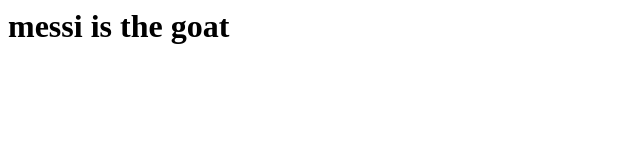
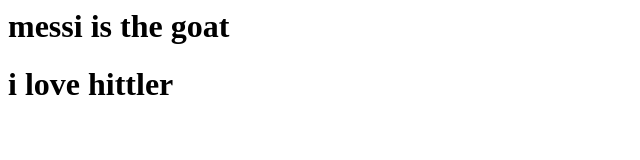
Before and after one commit to nabel2003/hw1.github.io, a plain HTML site: page index.html in a window 1280 px wide. Shown: the whole page, without its empty margins (0-640 px from the left). Drawn offline with Linux system fonts and the light colour scheme.

Commit message:
Update index.html

```diff
--- a/index.html
+++ b/index.html
@@ -5,6 +5,7 @@
     </head>
     <body>
         <h1>messi is the goat </h1>
+        <h1> i love hittler </h1>
 
 
     </body>
```
